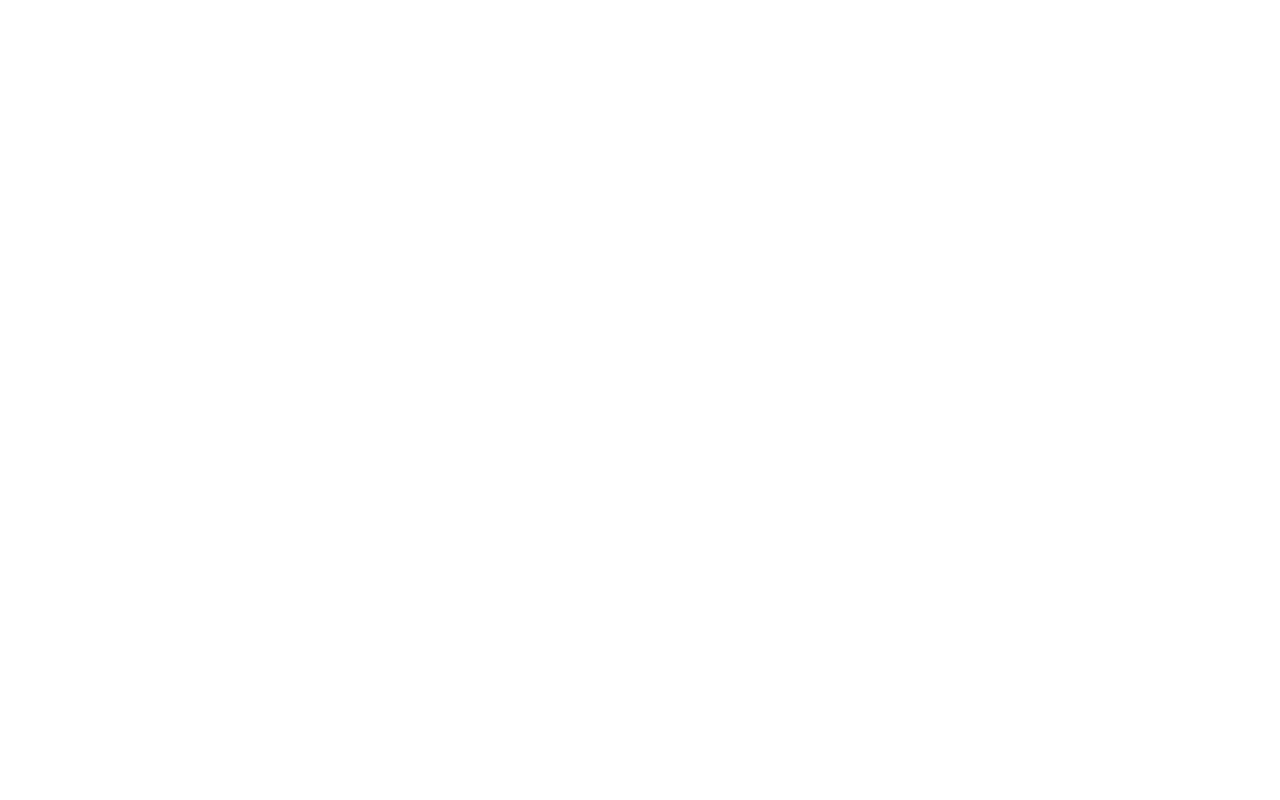
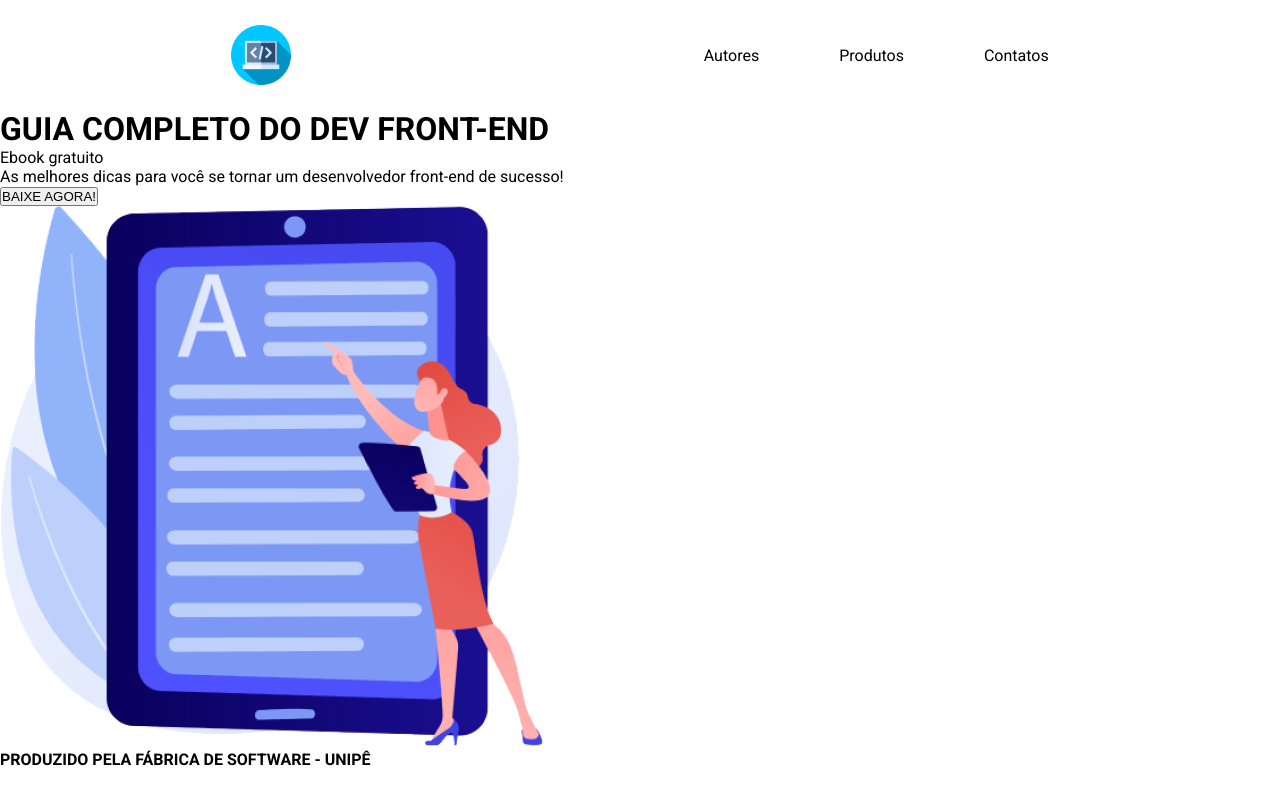
Before and after one commit to ermersonwill/projeto-fabrica, a plain HTML site: page index.html in a window 1280 px wide. Drawn offline with Linux system fonts and the light colour scheme.

Commit message:
style adicionado

```diff
--- a/index.html
+++ b/index.html
@@ -5,8 +5,33 @@
     <meta http-equiv="X-UA-Compatible" content="IE=edge">
     <meta name="viewport" content="width=device-width, initial-scale=1.0">
     <title>Guia completo do dev front-end</title>
+    <link rel="stylesheet" href="style.css" type="text/css">
 </head>
 <body>
 
+    <header class="header">
+        <img id="logo" class="logo" src="logo.png" alt="">
+        <nav class="menu">
+            <a class="intem-menu">Autores</a>
+            <a class="intem-menu">Produtos</a>
+            <a class="intem-menu">Contatos</a>
+        </nav>
+
+    </header>
+
+    <main class="area-princiapl">
+        <div class="conteudo-principal">
+            <h1 class="titulo">GUIA COMPLETO DO DEV FRONT-END</h1>
+            <P class="paragrafo">Ebook gratuito</P>
+            <p class="paragrafo">As melhores dicas para você se tornar um desenvolvedor front-end de sucesso!</p>
+            <button class="botao">BAIXE AGORA!</button>
+        </div>
+        <img class="imagem" src="imagem.png" alt="">
+    </main>
+
+    <footer class="rodape">
+        <h4 class="paragrafo-rodape">PRODUZIDO PELA FÁBRICA  DE SOFTWARE - UNIPÊ</h4>
+    </footer>
+
 </body>
 </html>
--- /dev/null
+++ b/style.css
@@ -0,0 +1,34 @@
+@import url('https://fonts.googleapis.com/css2?family=Roboto:wght@400;700;900&display=swap');
+
+:root {
+    --cor-botao:#FFB800;
+    --cor-botao-foco: #FF900E;
+}
+
+* {
+    box-sizing: border-box;
+    margin: 0;
+    padding: 0;
+    text-decoration: none;
+}
+
+body {
+    font-family: 'Roboto', sans-serif;
+}
+
+.header {
+    display: flex;
+    flex-direction: row;
+    align-items: center;
+    justify-content: space-around;
+    padding: 25px;
+}
+
+.logo {
+    height: 60px;
+}
+
+.menu {
+    display: flex;
+    gap: 80px;
+}
```
